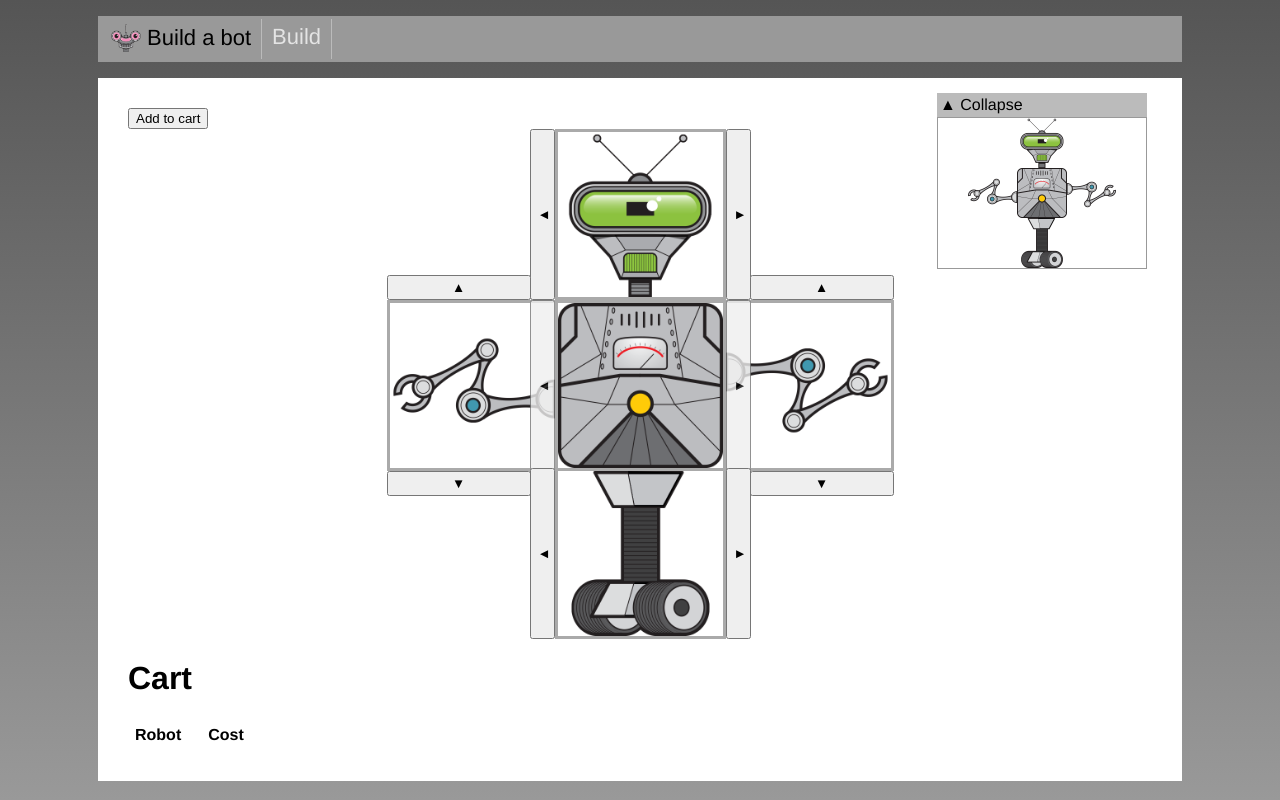
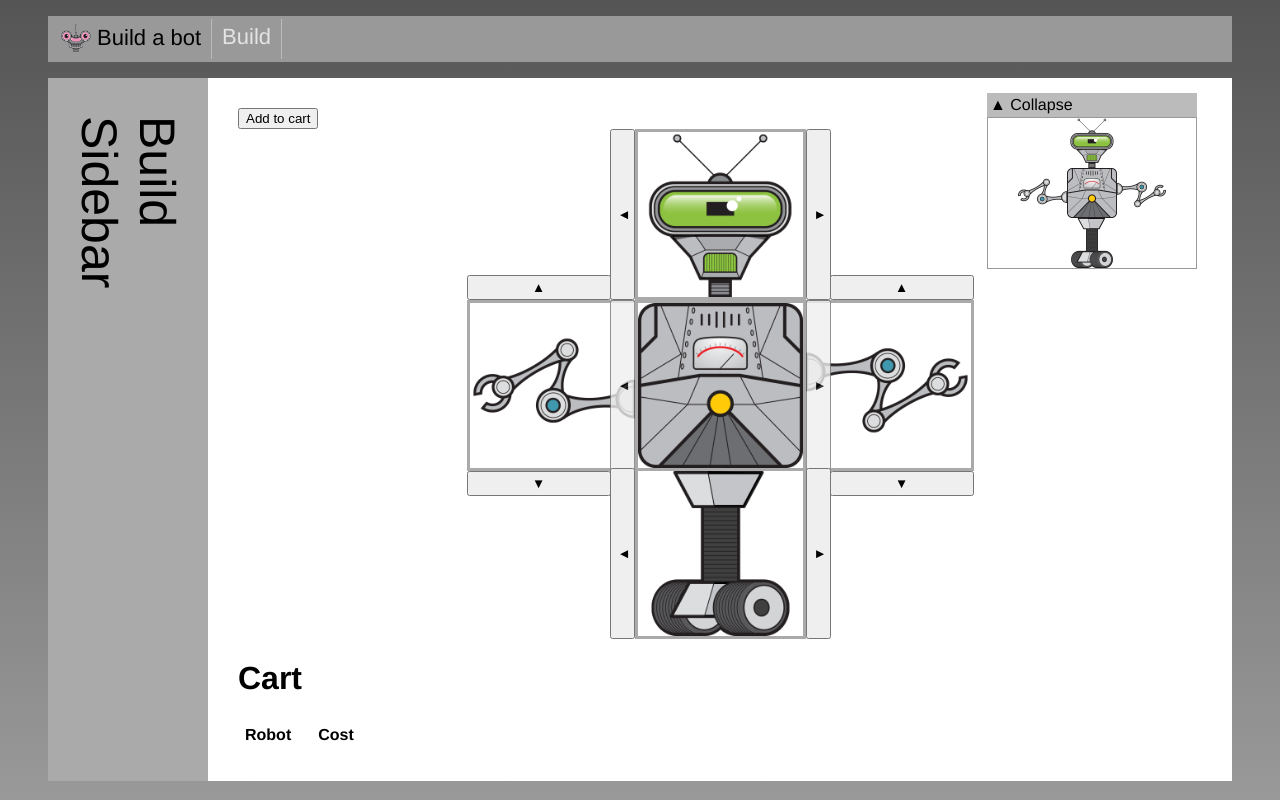
Before and after one commit to Kingcedru/vue-build-a-robot, a Vue app: page /#/build in a window 1280 px wide. Built offline with nearby package versions, Linux system fonts and the light colour scheme.

Commit message:
feat: name views

```diff
--- a/src/App.vue
+++ b/src/App.vue
@@ -16,9 +16,14 @@
       </ul>
     </nav>
   </header>
-  <main>
-    <router-view />
-  </main>
+  <div class="container">
+    <aside>
+      <router-view name="sidebar" />
+    </aside>
+    <main>
+      <router-view />
+    </main>
+  </div>
 </template>
 
 <script>
@@ -39,15 +44,14 @@
 
 <style scoped>
 main {
-  margin: 0 auto;
   padding: 30px;
   background-color: white;
-  width: 1024px;
+  width: 964px;
   min-height: 300px;
 }
 header {
   background-color: #999;
-  width: 1084px;
+  width: 1184px;
   margin: 0 auto;
 }
 ul {
@@ -71,4 +75,15 @@
 .router-link-active {
   color: #e4e4e4;
 }
+.container {
+  display: flex;
+  margin:10px auto 0 auto;
+  justify-content: center;
+}
+aside {
+  padding: 30px;
+  width: 100px;
+  background-color: #aaa;
+  min-height: 300px;
+}
 </style>
--- a/src/router/index.js
+++ b/src/router/index.js
@@ -7,6 +7,8 @@
 import RobotArms from '../parts/RobotArms.vue';
 import RobotTorsos from '../parts/RobotTorsos.vue';
 import RobotBases from '../parts/RobotBases.vue';
+import SidebarStandard from '../sidebars/SidebarStandard.vue';
+import SidebarBuild from '../sidebars/SidebarBuild.vue';
 
 export default createRouter({
     history: createWebHashHistory(),
@@ -14,11 +16,17 @@
         {
             path: '/',
             name: 'Home',
-            component: HomePage,
+            components: {
+                default: HomePage,
+                sidebar: SidebarStandard
+            }
         }, {
             path: '/build',
             name: 'Build',
-            component: RobotBuilder,
+            components: {
+                default: RobotBuilder,
+                sidebar: SidebarBuild
+            }
         }, {
             path: '/parts/browse',
             name: 'BrowseParts',
--- /dev/null
+++ b/src/sidebars/SidebarBuild.vue
@@ -0,0 +1,18 @@
+<template>
+  <div class="sidebar">
+    Build Sidebar
+  </div>
+</template>
+
+<script>
+export default {
+  name: 'Build',
+};
+</script>
+
+<style scoped>
+  .sidebar {
+    font-size: 50px;
+    transform: rotate(90deg);
+  }
+</style>
--- /dev/null
+++ b/src/sidebars/SidebarStandard.vue
@@ -0,0 +1,18 @@
+<template>
+  <div class="sidebar">
+    Standard Sidebar
+  </div>
+</template>
+
+<script>
+export default {
+  name: 'Standard',
+};
+</script>
+
+<style scoped>
+  .sidebar {
+    font-size: 50px;
+    transform: rotate(90deg);
+  }
+</style>
```
